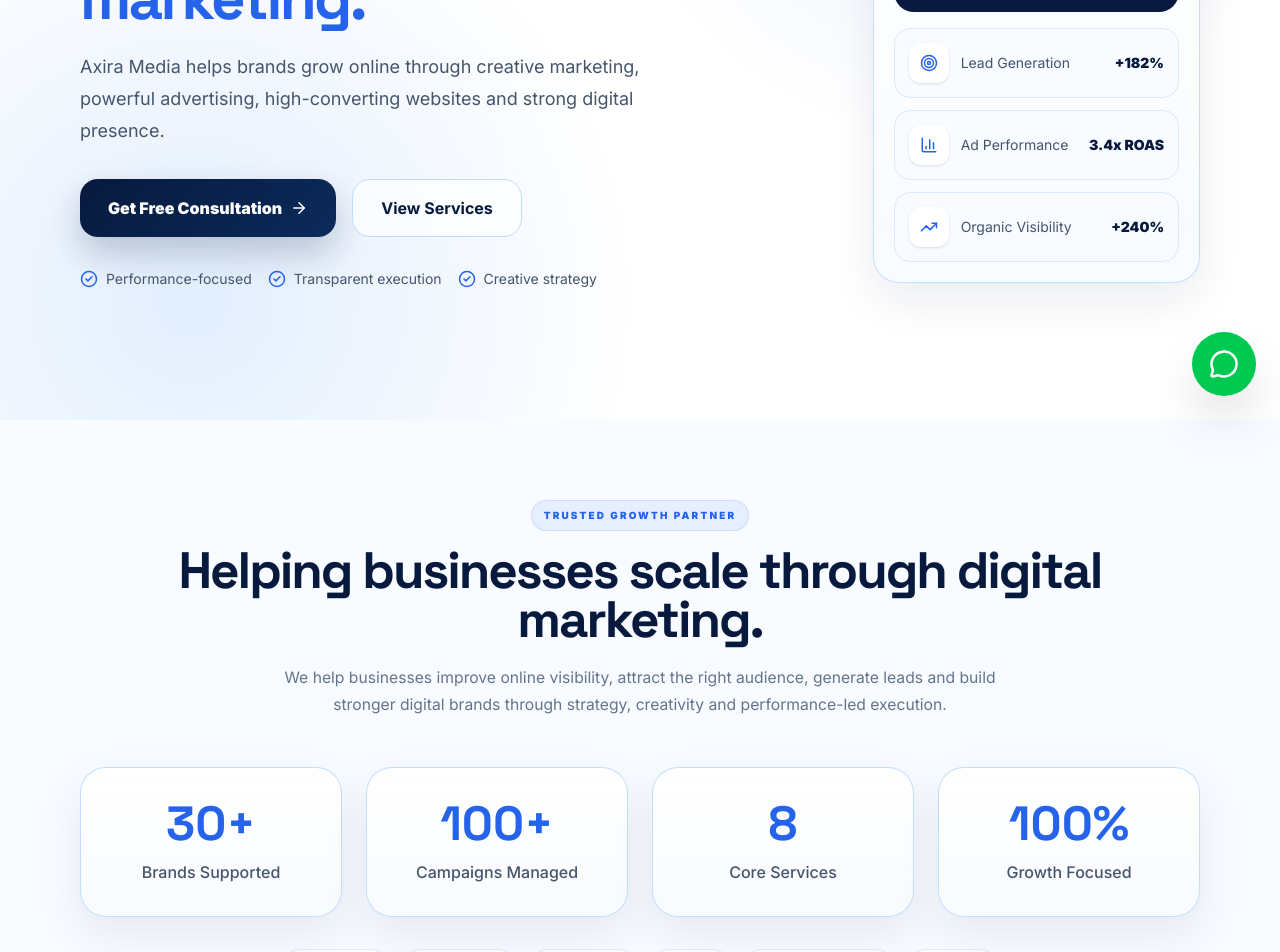
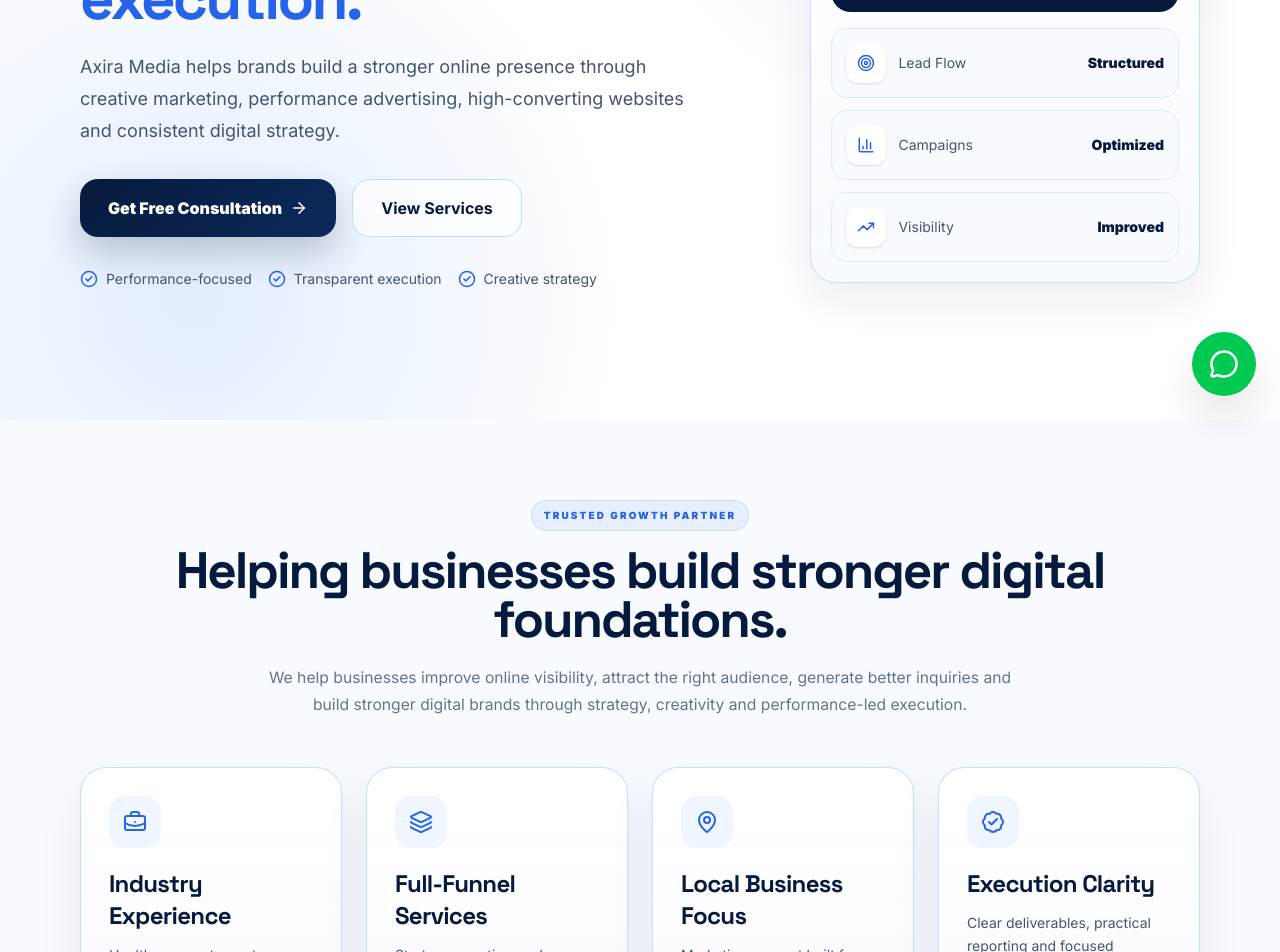
Before and after one commit to shubhampawarr/axira-media, a Next.js app: page / in a window 1280 px wide. Shown: the part 380-1332 px from the top of the page. Built offline with nearby package versions, Linux system fonts and the light colour scheme.

Commit message:
Remove unsupported homepage metrics

```diff
--- a/components/Hero.tsx
+++ b/components/Hero.tsx
@@ -9,18 +9,30 @@
   CheckCircle2,
 } from 'lucide-react';
 
-const metrics = [
-  { icon: Target, label: 'Lead Generation', value: '+182%' },
-  { icon: BarChart3, label: 'Ad Performance', value: '3.4x ROAS' },
-  { icon: TrendingUp, label: 'Organic Visibility', value: '+240%' },
+const focusAreas = [
+  {
+    icon: Target,
+    label: 'Lead Flow',
+    value: 'Structured',
+  },
+  {
+    icon: BarChart3,
+    label: 'Campaigns',
+    value: 'Optimized',
+  },
+  {
+    icon: TrendingUp,
+    label: 'Visibility',
+    value: 'Improved',
+  },
 ];
 
 export default function Hero() {
   return (
-    <section className="relative min-h-screen flex items-center overflow-hidden px-5 md:px-6 pt-28 pb-16 bg-white text-[#071a3d]">
+    <section className="relative flex min-h-screen items-center overflow-hidden bg-white px-5 pb-16 pt-28 text-[#071a3d] md:px-6">
       <div className="absolute inset-0 bg-[radial-gradient(circle_at_75%_20%,rgba(37,99,235,0.11),transparent_32%),radial-gradient(circle_at_15%_85%,rgba(219,234,254,0.8),transparent_35%)]" />
 
-      <div className="container-premium relative z-10 grid lg:grid-cols-[1.15fr_0.85fr] gap-10 lg:gap-14 items-center">
+      <div className="container-premium relative z-10 grid items-center gap-10 lg:grid-cols-[1.15fr_0.85fr] lg:gap-14">
         <motion.div
           initial={{ opacity: 0, y: 28 }}
           animate={{ opacity: 1, y: 0 }}
@@ -28,42 +40,44 @@
         >
           <p className="section-label">Digital Growth Agency</p>
 
-          <h1 className="mt-3 max-w-3xl text-4xl md:text-5xl xl:text-6xl font-black leading-[0.95] tracking-[-0.045em] text-[#071a3d]">
+          <h1 className="mt-3 max-w-3xl text-4xl font-black leading-[0.95] tracking-[-0.045em] text-[#071a3d] md:text-5xl xl:text-6xl">
             Grow your business with{' '}
-            <span className="text-[#2563eb]">result-driven marketing.</span>
+            <span className="text-[#2563eb]">clear digital execution.</span>
           </h1>
 
-          <p className="mt-6 max-w-2xl text-slate-600 text-base md:text-lg leading-8">
-            Axira Media helps brands grow online through creative marketing,
-            powerful advertising, high-converting websites and strong digital
-            presence.
+          <p className="mt-6 max-w-2xl text-base leading-8 text-slate-600 md:text-lg">
+            Axira Media helps brands build a stronger online presence through
+            creative marketing, performance advertising, high-converting
+            websites and consistent digital strategy.
           </p>
 
-          <div className="mt-8 flex flex-col sm:flex-row gap-3 md:gap-4">
+          <div className="mt-8 flex flex-col gap-3 sm:flex-row md:gap-4">
             <a
               href="/contact"
-              className="premium-button px-7 py-4 text-center flex items-center justify-center gap-2"
+              className="premium-button flex items-center justify-center gap-2 px-7 py-4 text-center"
             >
               Get Free Consultation <ArrowRight size={18} />
             </a>
 
             <a
               href="/services"
-              className="border border-[#bfdbfe] bg-white/70 px-7 py-4 rounded-[18px] text-center font-bold text-[#071a3d] hover:bg-[#eff6ff] transition"
+              className="rounded-[18px] border border-[#bfdbfe] bg-white/70 px-7 py-4 text-center font-bold text-[#071a3d] transition hover:bg-[#eff6ff]"
             >
               View Services
             </a>
           </div>
 
-          <div className="mt-8 flex flex-col sm:flex-row gap-4 text-sm text-slate-600">
-            {['Performance-focused', 'Transparent execution', 'Creative strategy'].map(
-              (item) => (
-                <div key={item} className="flex items-center gap-2">
-                  <CheckCircle2 className="text-[#2563eb]" size={18} />
-                  <span>{item}</span>
-                </div>
-              )
-            )}
+          <div className="mt-8 flex flex-col gap-4 text-sm text-slate-600 sm:flex-row">
+            {[
+              'Performance-focused',
+              'Transparent execution',
+              'Creative strategy',
+            ].map((item) => (
+              <div key={item} className="flex items-center gap-2">
+                <CheckCircle2 className="text-[#2563eb]" size={18} />
+                <span>{item}</span>
+              </div>
+            ))}
           </div>
         </motion.div>
 
@@ -74,29 +88,31 @@
           className="relative max-w-[430px] lg:ml-auto"
         >
           <div className="premium-card p-4 md:p-5">
-            <div className="rounded-[1.25rem] bg-[#071a3d] p-5 text-white overflow-hidden relative">
+            <div className="relative overflow-hidden rounded-[1.25rem] bg-[#071a3d] p-5 text-white">
               <div className="absolute inset-0 bg-[radial-gradient(circle_at_80%_20%,rgba(37,99,235,0.5),transparent_38%)]" />
 
-              <div className="relative z-10 flex items-center justify-between mb-5">
+              <div className="relative z-10 mb-5 flex items-center justify-between">
                 <div>
-                  <p className="text-slate-300 text-sm">Campaign Dashboard</p>
-                  <h3 className="text-2xl font-black mt-1">Growth Snapshot</h3>
+                  <p className="text-sm text-slate-300">Campaign System</p>
+                  <h3 className="mt-1 text-2xl font-black">
+                    Growth Framework
+                  </h3>
                 </div>
 
-                <div className="w-11 h-11 rounded-2xl bg-white/10 flex items-center justify-center border border-white/10">
+                <div className="flex h-11 w-11 items-center justify-center rounded-2xl border border-white/10 bg-white/10">
                   <TrendingUp className="text-[#93c5fd]" size={21} />
                 </div>
               </div>
 
               <div className="relative z-10 grid grid-cols-3 gap-3">
                 {[
-                  ['Reach', '240K'],
-                  ['Leads', '1.8K'],
-                  ['ROI', '3.4x'],
+                  ['Strategy', 'Clear'],
+                  ['Creative', 'Ready'],
+                  ['Tracking', 'Focused'],
                 ].map(([label, value]) => (
                   <div
                     key={label}
-                    className="rounded-2xl bg-white/10 border border-white/10 p-3"
+                    className="rounded-2xl border border-white/10 bg-white/10 p-3"
                   >
                     <p className="text-xs text-slate-300">{label}</p>
                     <p className="mt-1 font-black">{value}</p>
@@ -106,23 +122,23 @@
             </div>
 
             <div className="mt-4 space-y-3">
-              {metrics.map((item) => {
+              {focusAreas.map((item) => {
                 const Icon = item.icon;
 
                 return (
                   <div
                     key={item.label}
-                    className="bg-[#f8fbff] border border-[#dbeafe] rounded-2xl p-3.5 flex items-center justify-between"
+                    className="flex items-center justify-between rounded-2xl border border-[#dbeafe] bg-[#f8fbff] p-3.5"
                   >
                     <div className="flex items-center gap-3">
-                      <div className="w-10 h-10 rounded-xl bg-white flex items-center justify-center shadow-sm">
+                      <div className="flex h-10 w-10 items-center justify-center rounded-xl bg-white shadow-sm">
                         <Icon className="text-[#2563eb]" size={18} />
                       </div>
 
-                      <p className="text-slate-600 text-sm">{item.label}</p>
+                      <p className="text-sm text-slate-600">{item.label}</p>
                     </div>
 
-                    <p className="text-[#071a3d] font-black text-sm">
+                    <p className="text-sm font-black text-[#071a3d]">
                       {item.value}
                     </p>
                   </div>
--- a/components/Stats.tsx
+++ b/components/Stats.tsx
@@ -1,125 +1,79 @@
 'use client';
 
-import { useEffect, useRef, useState } from 'react';
 import FadeUp from './FadeUp';
+import {
+  BadgeCheck,
+  BriefcaseBusiness,
+  Layers3,
+  MapPin,
+} from 'lucide-react';
 
-function AnimatedNumber({
-  value,
-  suffix = '',
-}: {
-  value: number;
-  suffix?: string;
-}) {
-  const [count, setCount] = useState(0);
-  const ref = useRef<HTMLSpanElement | null>(null);
-  const [started, setStarted] = useState(false);
-
-  useEffect(() => {
-    const element = ref.current;
-
-    if (!element) return;
-
-    const observer = new IntersectionObserver(
-      ([entry]) => {
-        if (entry.isIntersecting && !started) {
-          setStarted(true);
-        }
-      },
-      { threshold: 0.4 }
-    );
-
-    observer.observe(element);
-
-    return () => observer.disconnect();
-  }, [started]);
-
-  useEffect(() => {
-    if (!started) return;
-
-    let start = 0;
-    const duration = 1200;
-    const increment = value / (duration / 16);
-
-    const timer = setInterval(() => {
-      start += increment;
-
-      if (start >= value) {
-        setCount(value);
-        clearInterval(timer);
-      } else {
-        setCount(Math.floor(start));
-      }
-    }, 16);
-
-    return () => clearInterval(timer);
-  }, [started, value]);
-
-  return (
-    <span ref={ref}>
-      {count}
-      {suffix}
-    </span>
-  );
-}
-
-export default function Stats() {
 const stats = [
   {
-      number: 30,
-      suffix: '+',
-      label: 'Brands Supported',
+    icon: BriefcaseBusiness,
+    title: 'Industry Experience',
+    label: 'Healthcare, restaurants, interiors, beauty and local businesses',
   },
   {
-      number: 100,
-      suffix: '+',
-      label: 'Campaigns Managed',
+    icon: Layers3,
+    title: 'Full-Funnel Services',
+    label: 'Strategy, creatives, ads, websites, SEO and local visibility',
   },
   {
-      number: 8,
-      suffix: '',
-      label: 'Core Services',
+    icon: MapPin,
+    title: 'Local Business Focus',
+    label: 'Marketing support built for discovery, trust and inquiries',
   },
   {
-      number: 100,
-      suffix: '%',
-      label: 'Growth Focused',
+    icon: BadgeCheck,
+    title: 'Execution Clarity',
+    label: 'Clear deliverables, practical reporting and focused optimization',
   },
 ];
 
+export default function Stats() {
   return (
-    <section className="py-16 md:py-20 px-6 bg-[#f8fbff]">
+    <section className="bg-[#f8fbff] px-6 py-16 md:py-20">
       <div className="container-premium">
-        <div className="text-center mb-10 md:mb-12">
+        <div className="mb-10 text-center md:mb-12">
           <p className="section-label">Trusted Growth Partner</p>
 
-          <h2 className="section-title max-w-5xl mx-auto">
-            Helping businesses scale through digital marketing.
+          <h2 className="section-title mx-auto max-w-5xl">
+            Helping businesses build stronger digital foundations.
           </h2>
 
-          <p className="section-text max-w-3xl mx-auto mt-5">
+          <p className="section-text mx-auto mt-5 max-w-3xl">
             We help businesses improve online visibility, attract the right
-            audience, generate leads and build stronger digital brands through
-            strategy, creativity and performance-led execution.
+            audience, generate better inquiries and build stronger digital
+            brands through strategy, creativity and performance-led execution.
           </p>
         </div>
 
-        <div className="grid grid-cols-2 md:grid-cols-4 gap-4 md:gap-6">
-          {stats.map((stat, index) => (
-            <FadeUp key={stat.label} delay={index * 0.08}>
-              <div className="premium-card p-5 md:p-8 text-center h-full">
-                <h3 className="text-3xl md:text-5xl font-black text-[#2563eb]">
-                  <AnimatedNumber value={stat.number} suffix={stat.suffix} />
+        <div className="grid grid-cols-1 gap-4 md:grid-cols-2 md:gap-6 lg:grid-cols-4">
+          {stats.map((stat, index) => {
+            const Icon = stat.icon;
+
+            return (
+              <FadeUp key={stat.title} delay={index * 0.08}>
+                <div className="premium-card h-full p-6 md:p-7">
+                  <div className="mb-5 flex h-13 w-13 items-center justify-center rounded-2xl bg-[#eff6ff]">
+                    <Icon className="text-[#2563eb]" size={24} />
+                  </div>
+
+                  <h3 className="text-xl font-black tracking-[-0.03em] text-[#071a3d] md:text-2xl">
+                    {stat.title}
                   </h3>
 
-                <p className="mt-3 text-sm md:text-base text-slate-600 font-medium">
+                  <p className="mt-3 text-sm leading-relaxed text-slate-600">
                     {stat.label}
                   </p>
                 </div>
               </FadeUp>
-          ))}
+            );
+          })}
         </div>
 
-        <div className="mt-8 flex flex-wrap justify-center gap-3 text-xs md:text-sm font-semibold text-slate-600">
+        <div className="mt-8 flex flex-wrap justify-center gap-3 text-xs font-semibold text-slate-600 md:text-sm">
           {[
             'Healthcare',
             'Restaurants',
```
Lines whose indentation alone changed are shown as unchanged.
